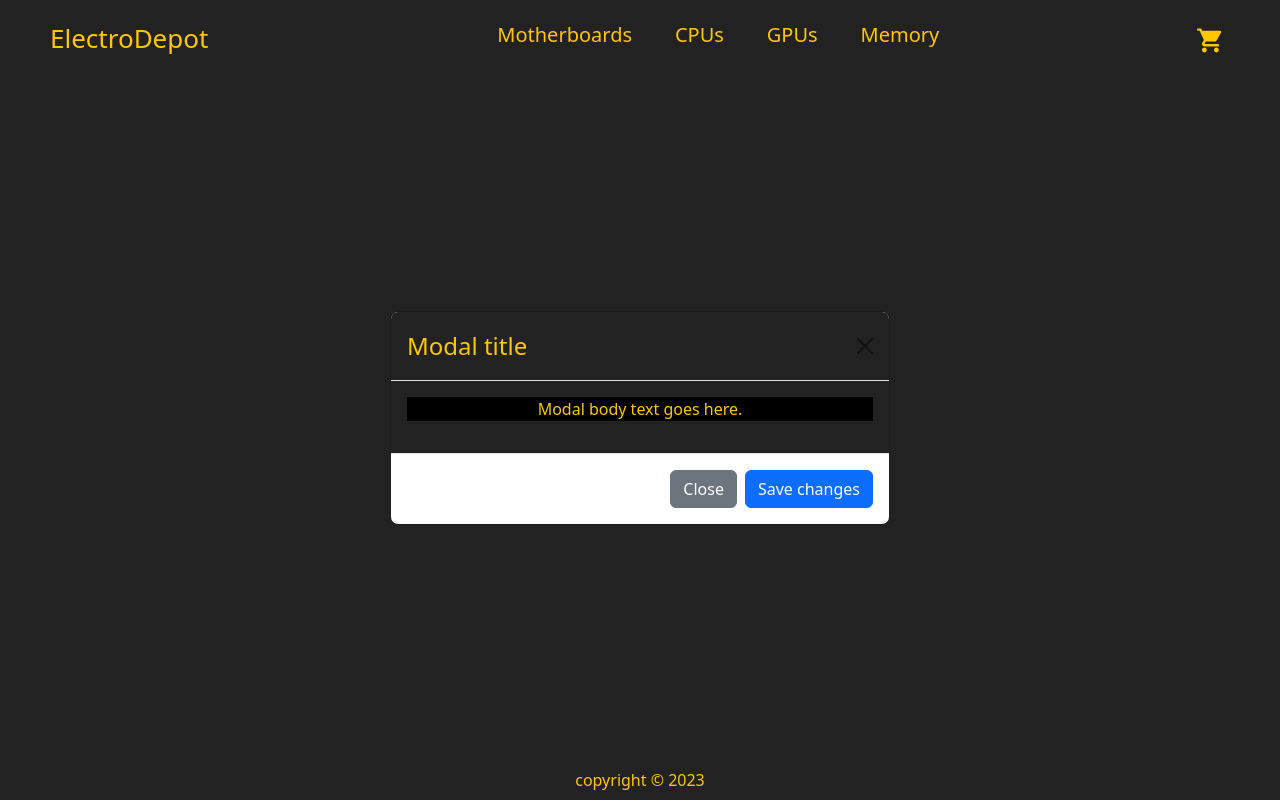
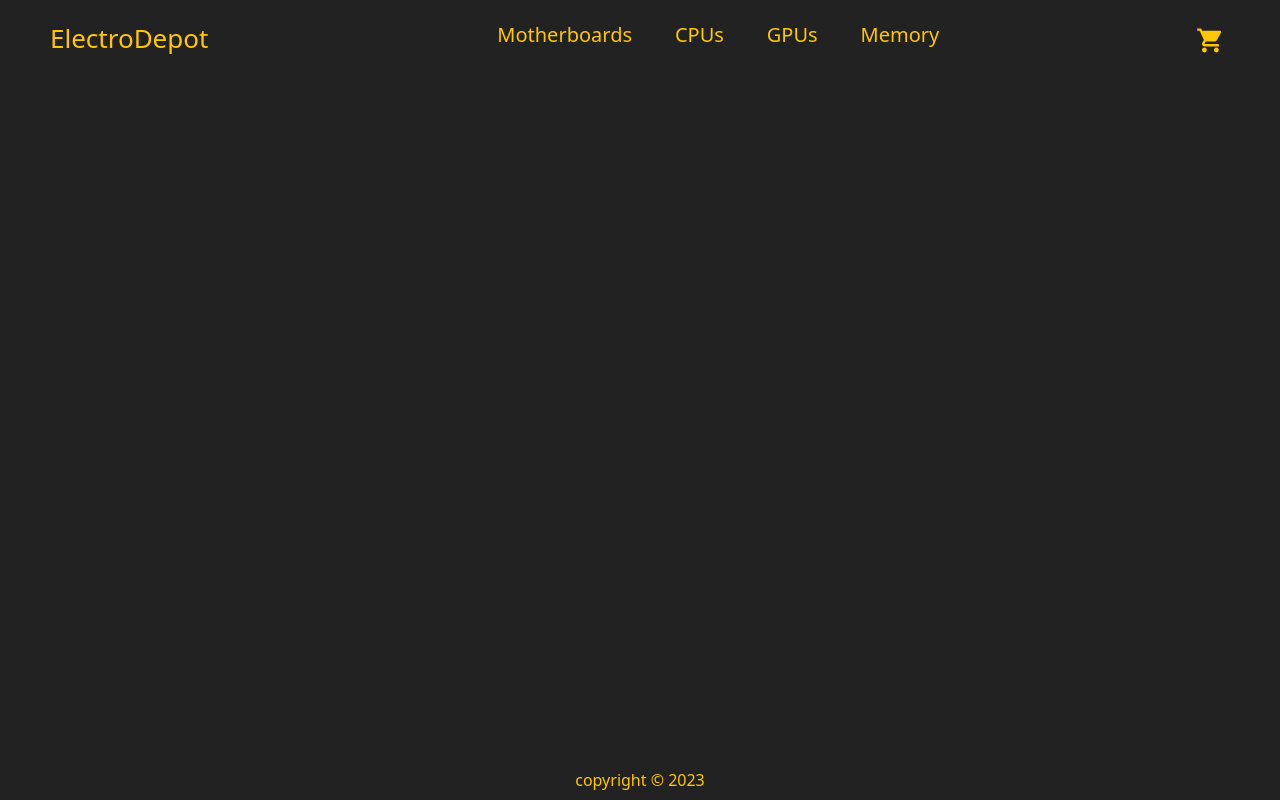
Before and after one commit to SalamanderCtesiphon/fashion-boutique, a React (Create React App) app: page /checkoutmodal in a window 1280 px wide. Built offline with nearby package versions, Linux system fonts and the light colour scheme; the HTML template or start-up script is replaced by a standard one.

Commit message:
playing around with the modal trying to get the desired response

```diff
--- a/src/App.jsx
+++ b/src/App.jsx
@@ -19,6 +19,7 @@ function App() {
     <div className='App'>
       <CartProvider>
         <NavbarComponent></NavbarComponent>
+        <CheckoutModal />
           <BrowserRouter>
           <Routes>
             <Route index element={<Home />} />
--- a/src/pages/CheckoutModal.jsx
+++ b/src/pages/CheckoutModal.jsx
@@ -5,7 +5,7 @@ function StaticExample() {
   return (
     <div
       className="modal show"
-      style={{ display: 'block', position: 'initial' }}
+      style={{ display: 'hidden', position: 'initial' }}
     >
       <Modal.Dialog>
         <Modal.Header closeButton>
```
